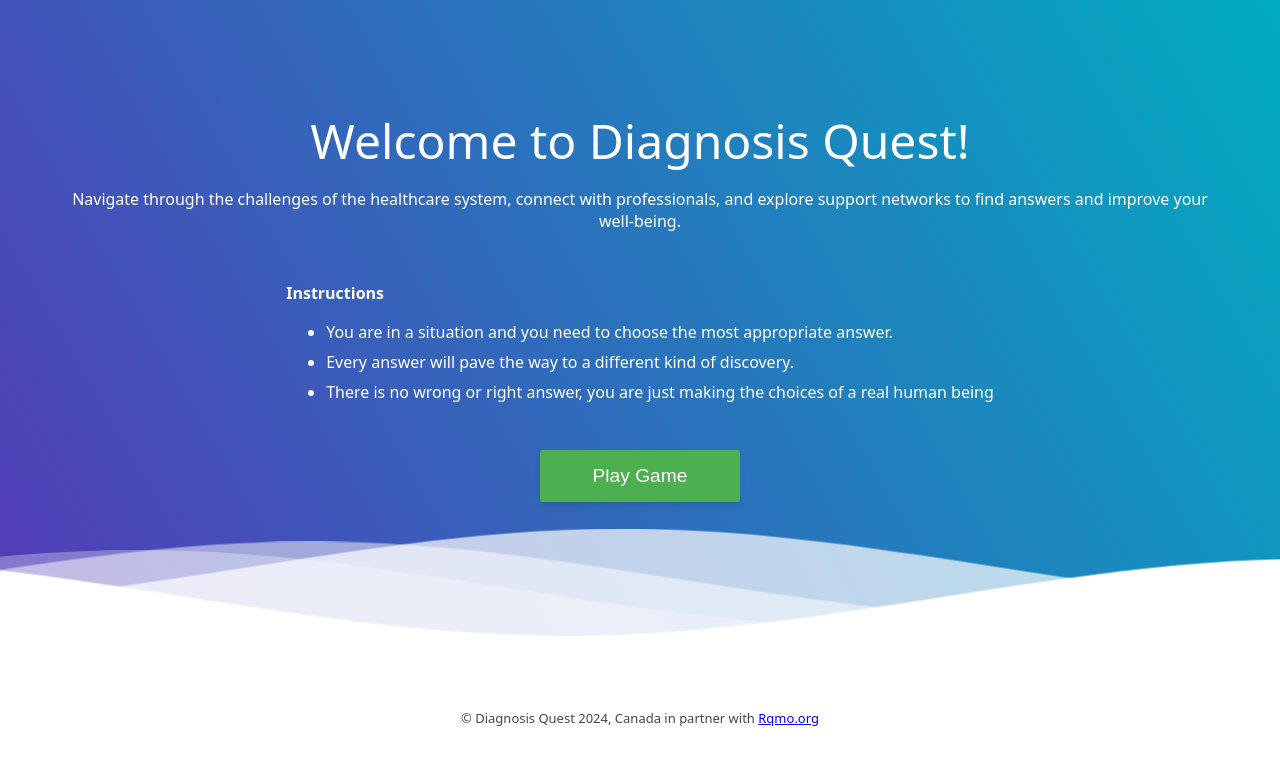
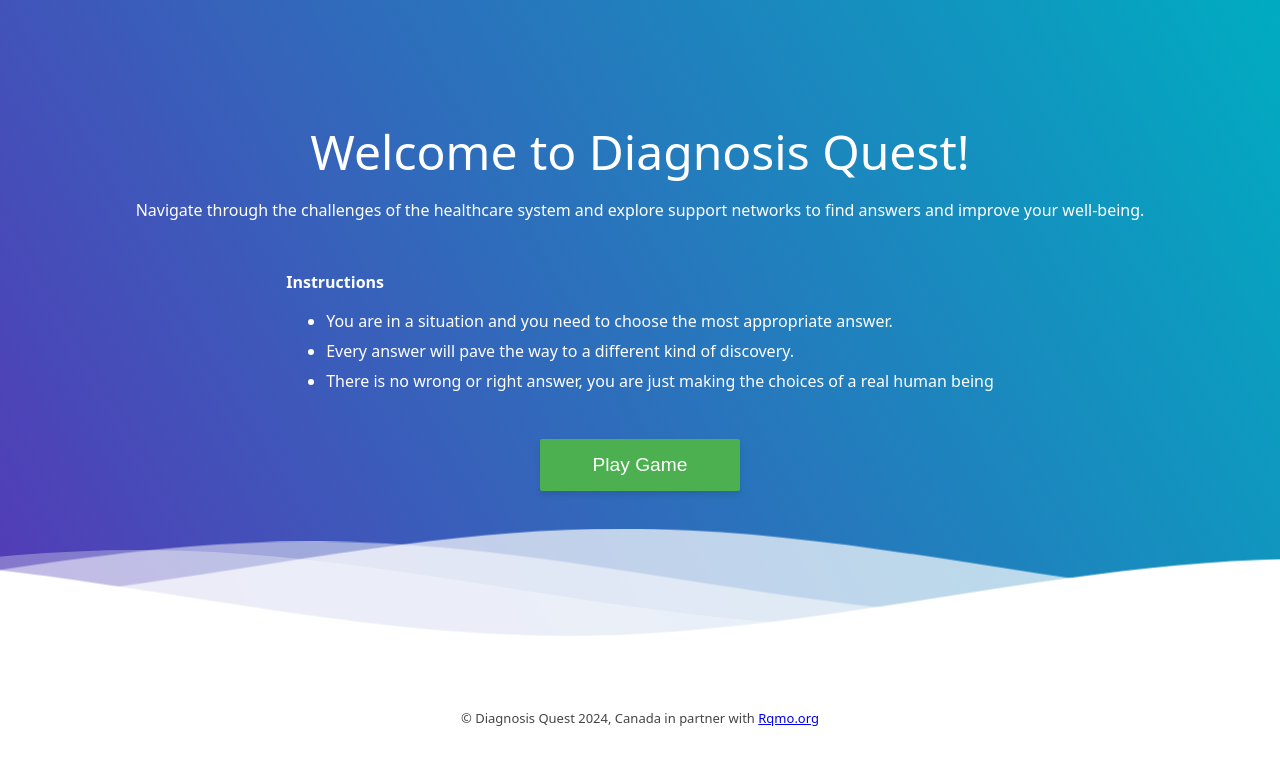
Before and after one commit to jainammshah12/CodeToGive_RQMO_9, a React (Create React App) app in the folder game/: page / in a window 1280 px wide. Shown: the top 764 px of the page. Built offline with nearby package versions, Linux system fonts and the light colour scheme.

Commit message:
updated sub heading

```diff
--- a/game/src/components/Home.jsx
+++ b/game/src/components/Home.jsx
@@ -12,7 +12,7 @@ const Home = () => {
                         Welcome to Diagnosis Quest!
                     </h1>
                     <p className='description'>
-                        Navigate through the challenges of the healthcare system, connect with professionals, and explore support networks to find answers and improve your well-being.
+                        Navigate through the challenges of the healthcare system and explore support networks to find answers and improve your well-being.
                     </p>
                     <div style={{ textAlign: 'left', padding: '0 20px' }}>
                         <h4 style={{ margin: 0, marginBottom: '10px' }}>Instructions</h4>
```
